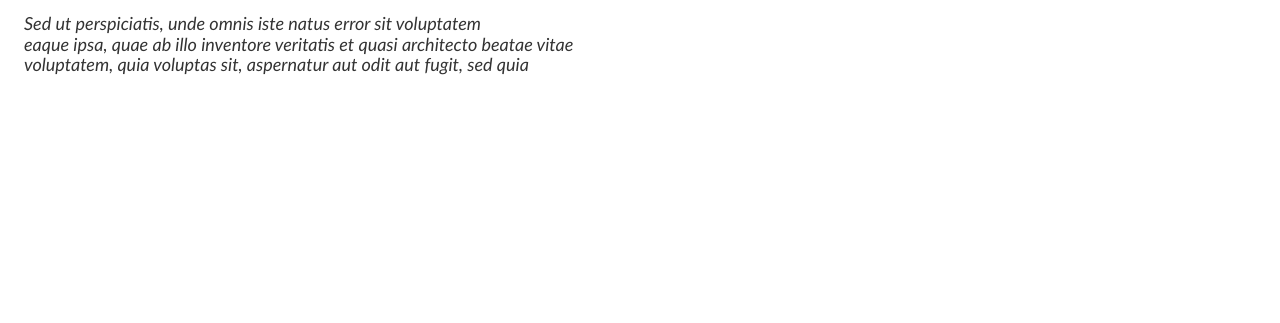
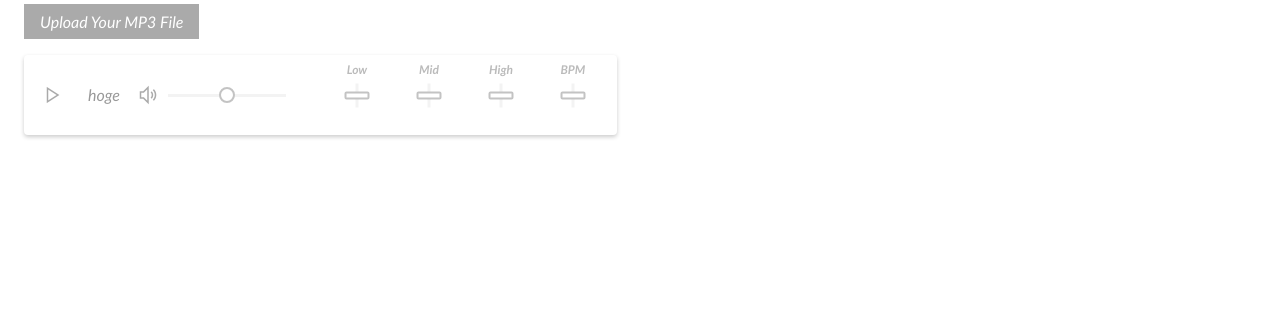
Before and after one commit to Daisky1113/threeProject, a plain HTML site: page index.html in a window 1280 px wide. Shown: the part 477-800 px from the top of the page. Drawn offline with nearby package versions, Linux system fonts and the light colour scheme.

Commit message:
input の設定ほぼ終わり

```diff
--- a/css/style.css
+++ b/css/style.css
@@ -2,10 +2,6 @@
     font-family: optima;
     font-style: italic;
     box-sizing: border-box;
-}
-input[type=range]{
-    -webkit-appearance: none;
-
 }
 
 h1 span, p span{
@@ -41,6 +37,7 @@ header{
 
 }
 .contents{
+    position: relative;
     padding: 24px;
     display: flex;
     justify-content: center;
@@ -120,23 +117,7 @@ canvas{
     padding-left: 8px;
 }
 
-.volumeController{
-     -webkit-appearance: none;
-     background: none;
-    color: #000;
-    cursor: pointer;
-    height: 3px;
-    width: 70%;
-    border-radius: 2px;
-    margin: 0 auto;
-    outline: none;
-    background: #999;
-     /* border-radius: 10px; */
-}
 
-.volumeController::-webkit-slider-thumb{
-    background: rgb(255, 139, 139);
-}
 
 input[type="file"] {
   opacity: 0;
@@ -171,6 +152,143 @@ label i {
     margin-bottom: 20px;
 }
 
+*{
+    font-family: optima;
+    font-style: italic;
+    box-sizing: border-box;
+}
+
+.audio-controlle-panel{
+  position: absolute;
+
+  display: flex;
+  align-items: center;
+  margin: 24px 0;
+  padding: 8px;
+  border-radius: 4px;
+  box-shadow: 0 2px 4px #ccc;
+}
+.audio-controlle-panel i {
+  color: #aaa;
+  font-size: 24px;
+  cursor: pointer;
+}
+.audio-controlle-panel i.la-play{
+  margin: 0 8px;
+}
+
+.audio-controlle-panel i.la-fast-backward,
+.audio-controlle-panel i.la-forward{
+  font-size: 20px;
+}
+
+
+.playbtn-area{
+  display: flex;
+  align-items: center;
+}
+
+.playbtn-area p{
+  margin-left: 16px;
+  color: #999;
+}
+
+.volume-area{
+  padding: 16px;
+  display: flex;
+  align-items: center;
+}
+
+.effect-area{
+  display: flex;
+  align-items: center;
+}
+
+.effect-area .slider-wrapper{
+  display: flex;
+  flex-direction: column;
+}
+
+.input-wrapper{
+    height: 64px;
+    margin: 0 16px;
+    display: flex;
+    flex-direction: row;
+    justify-content: center;
+    align-items: center;
+    position: relative;
+    /* margin-top: 8px; */
+}
+
+.input-wrapper span{
+    position: absolute;
+    top: 0px;
+    font-weight: bold;
+    color: #bbb;
+    font-size: 12px;
+    color: #bbb;
+}
+
+.slider {
+  -webkit-appearance: none;  /* Override default CSS styles */
+  appearance: none;
+  width: 70%; /* Full-width */
+  margin: 0 8px;
+  height: 3px; /* Specified height */
+  background: #eee; /* Grey background */
+  outline: none; /* Remove outline */
+  opacity: 0.7; /* Set transparency (for mouse-over effects on hover) */
+  -webkit-transition: .2s; /* 0.2 seconds transition on hover */
+  transition: opacity .2s;
+  /* transform: rotate(-90deg); */
+}
+
+.slider.thumb-dot::-webkit-slider-thumb{
+  width: 16px; /* Set a specific slider handle width */
+  height: 16px; /* Slider handle height */
+  border-radius: 50%;
+}
+
+.slider.vertical{
+    width: 24px;
+    transform: rotate(-90deg);
+}
+
+.slider:hover {
+  opacity: 1; /* Fully shown on mouse-over */
+}
+
+.slider::-webkit-slider-thumb {
+  -webkit-appearance: none; /* Override default look */
+  appearance: none;
+  width: 8px; /* Set a specific slider handle width */
+  height: 25px; /* Slider handle height */
+  background: #fff; /* Green background */
+  /* border-radius: 50%; */
+  border: 2px solid #aaa;
+  border-radius: 2px;
+  cursor: pointer; /* Cursor on hover */
+}
+
+.slider::-moz-range-thumb {
+  width: 12px; /* Set a specific slider handle width */
+  height: 25px; /* Slider handle height */
+  background: #fff; /* Green background */
+  /* border-radius: 50%; */
+  border: 2px solid #aaa;
+  cursor: pointer; /* Cursor on hover */
+}
+
+.volume-input{
+    width: 30%;
+}
+
+i.invisible::before{
+  display: none;
+}
+
+
+
 .inVisible{
     opacity: 0;
     /* display: none; */
--- a/index.html
+++ b/index.html
@@ -5,8 +5,9 @@
     <meta charset="UTF-8">
     <meta name="viewport" content="width=device-width, initial-scale=1.0">
     <title>Document</title>
-    <link rel="stylesheet" href="">
     <link rel="stylesheet" href="css/destyle.css">
+    <link rel="stylesheet"
+        href="https://maxst.icons8.com/vue-static/landings/line-awesome/line-awesome/1.3.0/css/line-awesome.min.css">
     <link rel="stylesheet" href="css/style.css">
     <script src="lib/three.min.js"></script>
     <script src="lib/Pass.js"></script>
@@ -20,8 +21,6 @@
     <script src="lib/EffectComposer.js"></script>
     <script src="lib/DigitalGlitch.js"></script>
     <script src="lib/GlitchPass.js"></script>
-
-    <script src="https://kit.fontawesome.com/7bff89094e.js" crossorigin="anonymous"></script>
 </head>
 
 <body>
@@ -37,32 +36,44 @@
             <div class="text-area">
                 <div class="home">
                     <h1 id="js-headLine" class="">Hello MyShuffleText</h1>
-                    <p class="js-myText">Sed ut perspiciatis, unde omnis iste natus error sit voluptatem </p>
-                    <p class="js-myText">eaque ipsa, quae ab illo inventore veritatis et quasi architecto beatae vitae
-                    </p>
-                    <p class="js-myText">voluptatem, quia voluptas sit, aspernatur aut odit aut fugit, sed quia</p>
-                    <p class="js-myText">loremipsum</p>
+
                     <div class="fileInput-wrapper inVisible">
                         <label class="file-input-label " for="">
                             <input id="js-fileInput" accept="audio/*" class="file-input" type="file">Upload Your MP3
                             File
                         </label>
-                        <!-- <div class="input-area">
-                            <div class="audio-controller">
-                                <div>
-                                    <button>
-                                        <i id="js-playBtn" class="play fas fa-play"></i>
-                                        <i id="js-pauseBtn" class="pause fas fa-pause"></i>
-                                    </button>
-                                    <p id="js-trackName" class="track-name"></p>
-                                </div>
-                                <div>
-                                    <i id="js-volumeBtn" class="fas fa-volume-up"></i>
-                                    <input id="js-volumeController" class="volumeController" type="range" min="0"
-                                        max="100">
-                                </div>
+                    </div>
+                    <div class="audio-controlle-panel">
+                        <div class="playbtn-area">
+                            <!-- <i class="js-fastBack las la-fast-backward"></i> -->
+                            <i class="js-play las la-play"></i>
+                            <!-- <i class="js-playForward las la-forward"></i> -->
+                            <i class="js-pause invisible las la-pause"></i>
+                            <p class="track-name">hoge</p>
+                        </div>
+                        <div class="volume-area">
+                            <i class="las la-volume-up"></i>
+                            <i class="las invisible la-volume-mute"></i>
+                            <input class="slider thumb-dot" type="range" value="0.5" min="0" max="1" step="0.01">
+                        </div>
+                        <div class="effect-area">
+                            <div class="input-wrapper">
+                                <input class="slider vertical" type="range" value="0.5" min="0" max="1" step="0.01">
+                                <span>Low</span>
                             </div>
-                        </div> -->
+                            <div class="input-wrapper">
+                                <input class="slider vertical" type="range" value="0.5" min="0" max="1" step="0.01">
+                                <span>Mid</span>
+                            </div>
+                            <div class="input-wrapper">
+                                <input class="slider vertical" type="range" value="0.5" min="0" max="1" step="0.01">
+                                <span>High</span>
+                            </div>
+                            <div class="input-wrapper">
+                                <input class="slider vertical" type="range" value="0.5" min="0" max="1" step="0.01">
+                                <span>BPM</span>
+                            </div>
+                        </div>
                     </div>
                 </div>
             </div>
--- a/js/MyShuffleText.js
+++ b/js/MyShuffleText.js
@@ -172,7 +172,7 @@
             })
         }
 
-        async repeat(type) {
+        async seq(type) {
             for (let i = 0; i < this.texts.length; i++) {
                 if (i != this.texts.length - 1) {
                     type === 'show'
--- a/js/index.js
+++ b/js/index.js
@@ -1,20 +1,4 @@
-// const homeTexts = new TextController({
-//     targets: ['#js-headLine', '#js-paragraph'],
-//     duration: 1000
-// })
 
-
-
-
-
-
-// homeTexts.showSequence().then(() => {
-//     // fileInput.style.display = 'inline'
-// })
-// const homeText = new MyShuffleText({
-//     group: ['#js-headLine', '#js-paragraph', '.text']
-// })
-// console.log(homeText)
 const h1 = new MyShuffleText({
     el: document.querySelector('#js-headLine'),
     duration: 1000,
@@ -23,20 +7,10 @@ const h1 = new MyShuffleText({
     fps: 60
 })
 
-const textController = new TextController({
-    targets: ['.js-myText'],
-    duration: 1000,
-    hideDuration: 1000,
-    delay: 300,
-    fps: 60
-})
 
 const fileInputWrapper = document.querySelector('.fileInput-wrapper')
 
 h1.show()
-    .then(() => textController.repeat('show'))
-    .then(() => textController.sync('hide'))
-    .then(() => textController.sync('show'))
     .then(() => fileInputWrapper.classList.remove('inVisible'))
 
 
```
Also changed, not shown: 1 other file.
